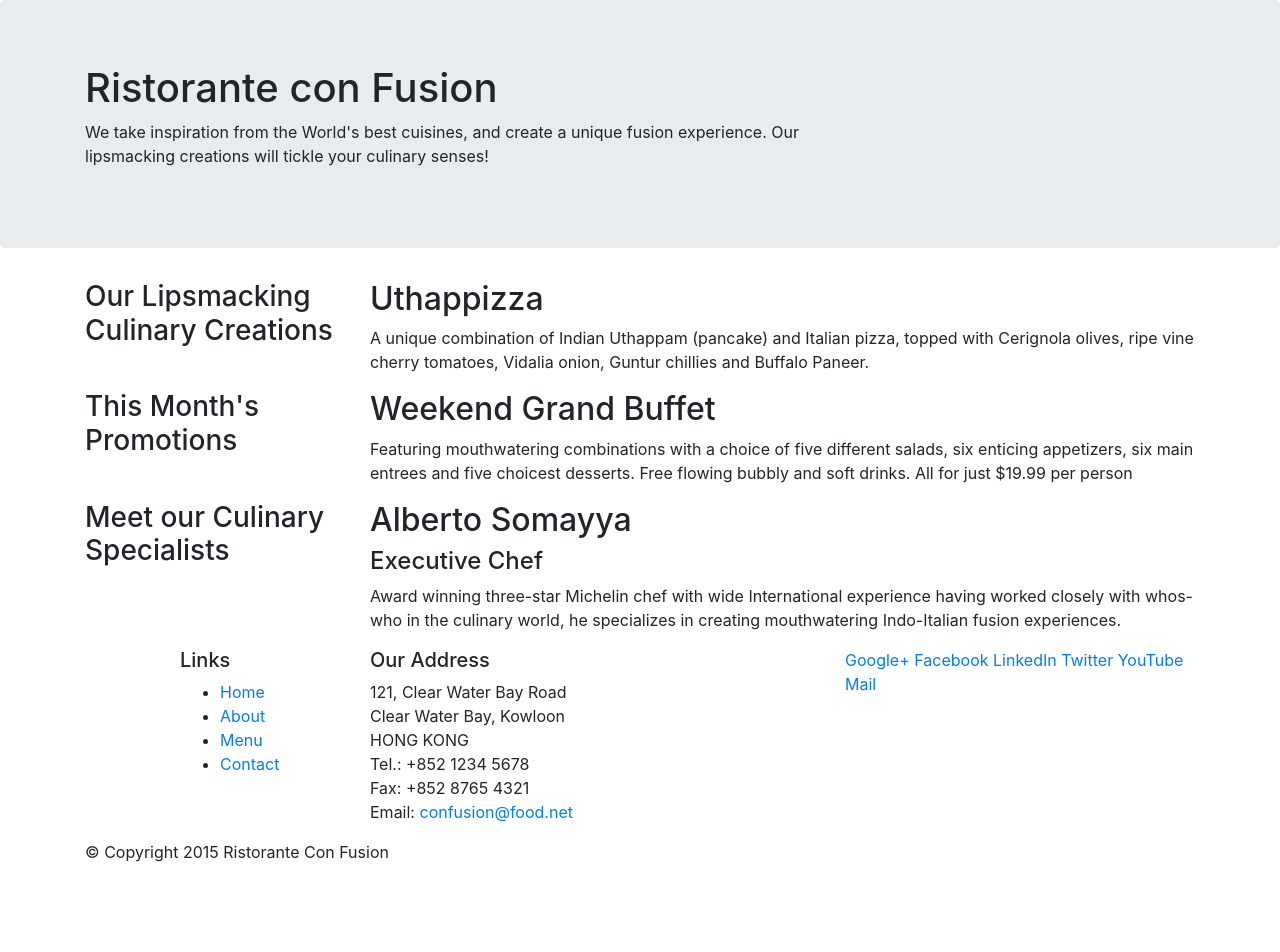
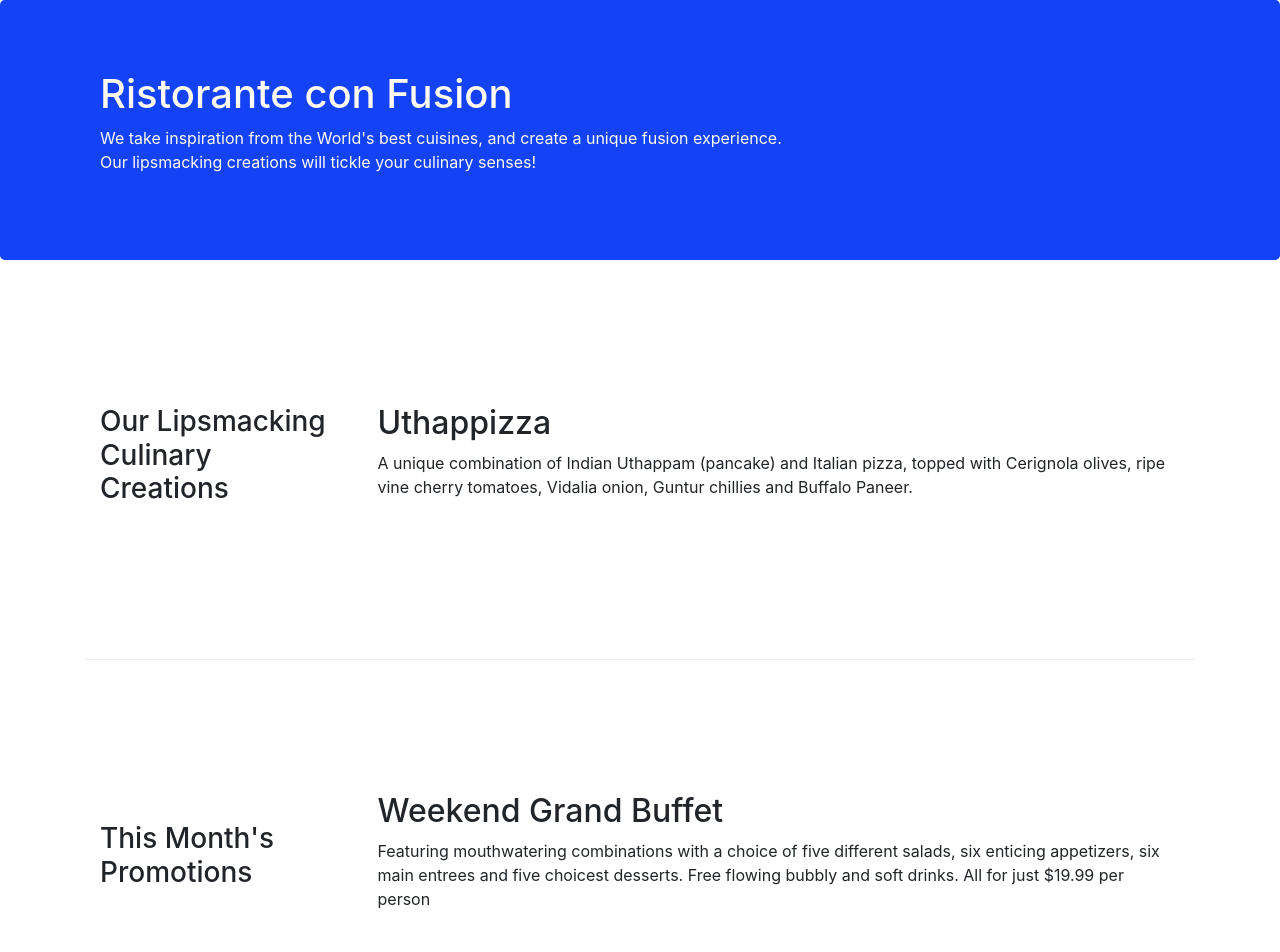
Before and after one commit to PavanKumarThokala/conFusion, a website: page index.html in a window 1280 px wide. Shown: the top 952 px of the page. Before the commit the page ends 880 px from the top, so only its background shows below. Drawn offline with nearby package versions, Linux system fonts and the light colour scheme.

Commit message:
fourth commit

```diff
--- /dev/null
+++ b/css/styles.css
@@ -0,0 +1,26 @@
+.row-header{
+  margin: 0px auto;
+  padding: 0px auto;
+}
+.row-content{
+  margin: 0px auto;
+  padding: 50px 0px 50px 0px;
+  border-bottom: 1px ridge;
+  min-height: 400px;
+}
+.footer{
+  background-color: #D1C4E9;
+  margin: 0px auto;
+  padding: 20px 0px 20px 0px;
+}
+.jumbotron{
+  padding: 70px 30px 70px 30px;
+  margin: 0px auto;
+  background-color: #9575CD
+  color: floralwhite;
+}
+.address{
+  font-size: 80%;
+  margin: 0px auto;
+  color: #0f0f0f
+}
--- /dev/null
+++ b/css/stylosa.css
@@ -0,0 +1,26 @@
+.row-header{
+  margin: 0px auto;
+  padding: 0px auto;
+}
+.row-content{
+  margin: 0px auto;
+  padding: 50px 0px 50px 0px;
+  border-bottom: 1px ridge;
+  min-height: 400px;
+}
+.footer{
+  background-color: #D1C4E9;
+  margin: 0px auto;
+  padding: 20px 0px 20px 0px;
+}
+.jumbotron{
+  padding: 70px 30px 70px 30px;
+  margin: 0px auto;
+  background-color: #1343F5;
+  color: floralwhite;
+}
+address{
+  font-size: 80%;
+  margin: 0px auto;
+  color: #0f0f0f
+}
--- a/index.html
+++ b/index.html
@@ -9,6 +9,7 @@
 
   <!-- Bootstrap CSS -->
   <link rel="stylesheet" href="node_modules/bootstrap/dist/css/bootstrap.min.css">
+  <link rel="stylesheet" href="css/stylosa.css">
     <title>Ristorante Con Fusion</title>
 </head>
 
@@ -16,7 +17,7 @@
 
     <header class="jumbotron">
         <div class="container">
-            <div class="row">
+            <div class="row row-header">
                 <div class="col-12 col-sm-8">
                     <h1>Ristorante con Fusion</h1>
                     <p>We take inspiration from the World's best cuisines, and create a unique fusion experience. Our lipsmacking creations will tickle your culinary senses!</p>
@@ -28,18 +29,18 @@
     </header>
 
     <div class="container">
-        <div class="row">
-            <div class="col-sm-4 push-sm-8 col-md-3 push-md-9">
+        <div class="row row-content align-items-center">
+            <div class="col-sm-4 col-md-3 flex-last">
                 <h3>Our Lipsmacking Culinary Creations</h3>
             </div>
-            <div class="col-sm pull-sm-4 col-md pull-md-3">
+            <div class="col-sm col-md flex-first">
                 <h2>Uthappizza</h2>
                 <p>A unique combination of Indian Uthappam (pancake) and Italian pizza, topped with Cerignola olives, ripe vine cherry tomatoes, Vidalia onion, Guntur chillies and Buffalo Paneer.</p>
             </div>
         </div>
 
 
-        <div class="row">
+        <div class="row row-content align-items-center">
             <div class="col-sm-4 col-md-3">
                 <h3>This Month's Promotions</h3>
             </div>
@@ -49,11 +50,11 @@
             </div>
         </div>
 
-        <div class="row">
-            <div class="col-sm-4 push-sm-8 col-md-3 push-md-9">
+        <div class="row row-content align-items-center">
+            <div class="col-sm-4 col-md-3 flext-last">
                 <h3>Meet our Culinary Specialists</h3>
             </div>
-            <div class="col-sm pull-sm-4 col-md pull-md-3">
+            <div class="col-sm col-md flex-first">
                 <h2>Alberto Somayya</h2>
                 <h4>Executive Chef</h4>
                 <p>Award winning three-star Michelin chef with wide International experience having worked closely with whos-who in the culinary world, he specializes in creating mouthwatering Indo-Italian fusion experiences. </p>
@@ -63,10 +64,10 @@
 
     <footer>
         <div class="container">
-            <div class="row">
+            <div class="row footer">
                 <div class="col-5 offset-1 col-sm-2">
                     <h5>Links</h5>
-                    <ul>
+                    <ul class="list-unstyled">
                         <li><a href="#">Home</a></li>
                         <li><a href="#">About</a></li>
                         <li><a href="#">Menu</a></li>
@@ -84,8 +85,8 @@
 		              Email: <a href="mailto:confusion@food.net">confusion@food.net</a>
 		           </address>
                 </div>
-                <div class="col col-sm-4">
-                    <div>
+                <div class="col col-sm-4 align-self-center">
+                    <div style="text-align: center">
                         <a href="http://google.com/+">Google+</a>
                         <a href="http://www.facebook.com/profile.php?id=">Facebook</a>
                         <a href="http://www.linkedin.com/in/">LinkedIn</a>
@@ -95,7 +96,7 @@
                     </div>
                 </div>
            </div>
-           <div class="row">
+           <div class="row justify-content-center">
                 <div class="col-auto">
                     <p>© Copyright 2015 Ristorante Con Fusion</p>
                 </div>
```
